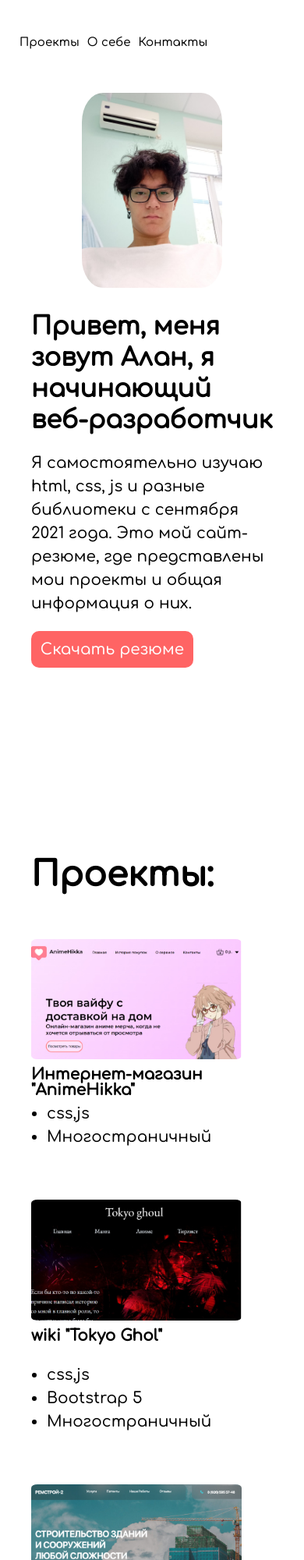
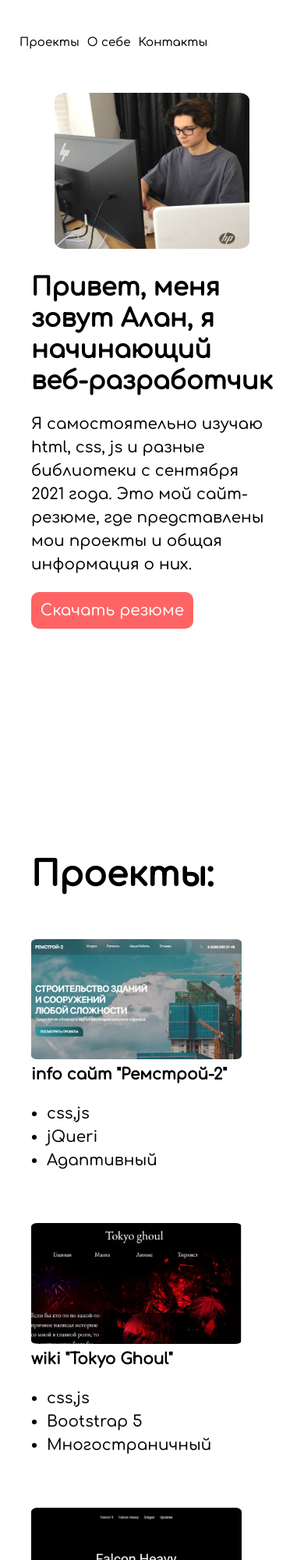
Before and after one commit to haku14/resume, a plain HTML site: page index.html in a window 390 px wide. Shown: the top 2000 px of the page at 78% size. Drawn offline with Linux system fonts and the light colour scheme.

Commit message:
Resume
Resume

```diff
--- a/css/media.css
+++ b/css/media.css
@@ -89,9 +89,9 @@
         width: 340px;
     }
     .header_content_img{
-        border-radius: 15%;
-        height: 300px;
-        width: 230px;
+        border-radius: 5%;
+        height: 400px;
+        width: 500px;
         margin: 0 auto 30px auto;
     }
     .header_content_text1{
@@ -160,16 +160,33 @@
   .project{
     height: 1200px;
   }
+  .header_content_text2{
+    max-height: 240px;
+  }
+  .header_content_img{
+    border-radius: 5%;
+    height: 350px;
+    width: 400px;
+    margin: 0 auto 30px auto;
+  }
+  .contacts_list{
+    max-width: 200px;
+    margin: 450px auto 40px auto;
+  }
 }
-.header_content_text2{
-  max-height: 240px;
-}
+
 @media(max-width:500px){
   .project{
     height: 1000px;
   }
   .header_content_text2{
     max-height: 260px;
+}
+.header_content_img{
+  border-radius: 5%;
+  height: 250px;
+  width: 300px;
+  margin: 0 auto 30px auto;
 }
 }
 @media(max-width:400px){
@@ -188,9 +205,9 @@
     font-size: 15px;
 }
 .header_content_img{
-  border-radius: 15%;
-  height: 250px;
-  width: 180px;
+  border-radius: 5%;
+  height: 200px;
+  width: 250px;
   margin: 0 auto 30px auto;
 }
 header{
--- a/css/style.css
+++ b/css/style.css
@@ -96,7 +96,7 @@ header{
     display: flex;
 }
 .header_content_text{
-    padding-right: 115px;
+    padding-right: 80px;
 }
 .header_content_text1{
     font-style: normal;
@@ -125,10 +125,11 @@ header{
     color: #FFFFFF;
 }
 .header_content_img{
-    border-radius: 15%;
+    border-radius: 5%;
     height: 400px;
-    width: 300px;
+    width: 500px;
 }
+
 /*2*/
 .project{
   height: 950px;
--- a/index.html
+++ b/index.html
@@ -28,36 +28,15 @@
         <div class="header_content_text2">Я самостоятельно изучаю html, css, js и разные библиотеки с сентября 2021 года. Это мой сайт-резюме,
             где представлены мои проекты и общая информация о них.
         </div>
-        <button class="header_content_btn">Скачать резюме</button>
+        <a href="img/Резюме Хисамутдинов Алан Азаматович - web-developer.docx" download="resume"><button class="header_content_btn">Скачать резюме</button></a>
         </div>
-        <img src="img/i2.jpg" alt="uf" class="header_content_img">
+        <img src="img/i1.jpg" alt="uf" class="header_content_img">
     </div>
 </header>
 <div class="project">
     <div class="project_text">Проекты:</div>
     <div class="project_content">
         <div class="project_content1">
-            <img src="img/animehikka.jpg" alt="uf" class="project_content_img">
-            <div class="project_content_info">
-            <a href="#" class="project_content1_text">Интернет-магазин "AnimeHikka"</a>
-            <ul class="project_content_list">
-                <li class="project_content_list_item">css,js</li>
-                <li class="project_content_list_item">Многостраничный</li>
-            </ul>
-        </div>
-        </div>
-        <div class="project_content2">
-            <img src="img/tg.jpg" alt="uf" class="project_content_img">
-            <div class="project_content_info">
-            <a href="https://gt-henna.vercel.app/" target="_blank" class="project_content1_text">wiki "Tokyo Ghol"</a>
-            <ul class="project_content_list">
-                <li class="project_content_list_item">css,js</li>
-                <li class="project_content_list_item">Bootstrap 5</li>
-                <li class="project_content_list_item">Многостраничный</li>
-            </ul>
-        </div>
-        </div>
-        <div class="project_content3">
             <img src="img/remstroy.jpg" alt="uf" class="project_content_img">
             <div class="project_content_info">
             <a href="https://pbstr.ru" target="_blank" class="project_content1_text">info сайт "Ремстрой-2"</a>
@@ -68,13 +47,34 @@
             </ul>
         </div>
         </div>
+        <div class="project_content2">
+            <img src="img/tg.jpg" alt="uf" class="project_content_img">
+            <div class="project_content_info">
+            <a href="https://gt-henna.vercel.app/" target="_blank" class="project_content1_text">wiki "Tokyo Ghoul"</a>
+            <ul class="project_content_list">
+                <li class="project_content_list_item">css,js</li>
+                <li class="project_content_list_item">Bootstrap 5</li>
+                <li class="project_content_list_item">Многостраничный</li>
+            </ul>
+        </div>
+        </div>
+        <div class="project_content3">
+            <img src="img/spacex.jpg" alt="uf" class="project_content_img">
+            <div class="project_content_info">
+            <a href="https://astonishing-fox-f34b5c.netlify.app/" target="_blank" class="project_content1_text">info сайт "SpaceX"</a>
+            <ul class="project_content_list">
+                <li class="project_content_list_item">css,js</li>
+                <li class="project_content_list_item">Адаптивный</li>
+            </ul>
+        </div>
+        </div>
     </div>
 </div>
 <div class="contacts">
     <div class="contacts_list">
         <a href="https://vk.com/id232185206" target="_blank"><img src="img/vk.png" alt="uf" class="contacts_list_item"></a>
-        <a href="#" target="_blank"><img src="img/telegram.png" alt="uf" class="contacts_list_item"></a>
-        <a href="#" target="_blank"><img src="img/instagram.png" alt="uf" class="contacts_list_item"></a>
+        <a href="https://t.me/Dpdpdpdpparrrrrrr" target="_blank"><img src="img/telegram.png" alt="uf" class="contacts_list_item"></a>
+        <a href=" https://www.instagram.com/chevoblen" target="_blank"><img src="img/instagram.png" alt="uf" class="contacts_list_item"></a>
     </div>
 </div>
 
--- a/js/main.js
+++ b/js/main.js
@@ -1,6 +1,12 @@
 function nav_1(){
     window.scrollTo({
         top:900,
+        behavior:"smooth"
+    });
+};
+function nav_2(){
+    window.scrollTo({
+        top:4000,
         behavior:"smooth"
     });
 };
```
Also changed, not shown: img/i.png (deleted), img/i1.jpg (added), img/i2.jpg (deleted), img/spacex.jpg (added), 1 other file.
